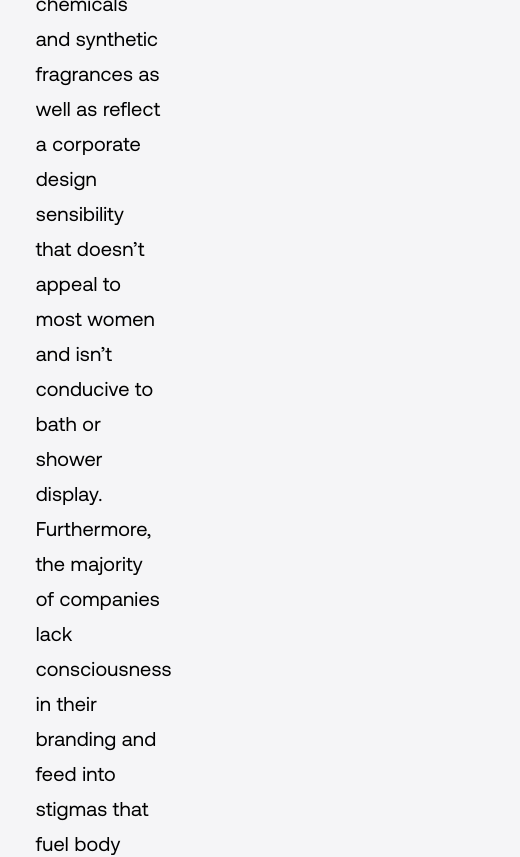
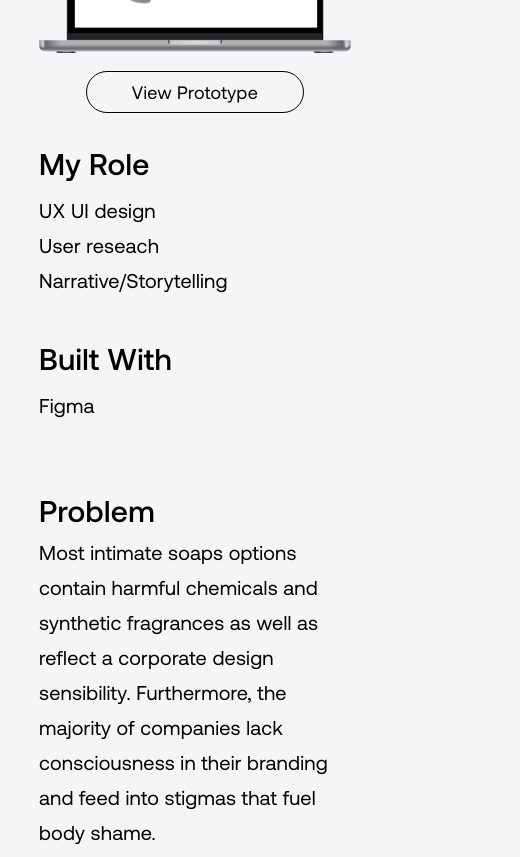
Before and after one commit to sophiehomer/react_portfolio, a React (Create React App) app: page /femme_dept in a window 390 px wide. Shown: the part 940-1797 px from the top of the page, 520 px wide, since content can reach past the window. Built offline with nearby package versions, Linux system fonts and the light colour scheme.

Commit message:
landing page and femme dept media queries, responsive

```diff
--- a/src/components/Portfolio/index.js
+++ b/src/components/Portfolio/index.js
@@ -49,9 +49,9 @@ const Portfolio = () => {
     </section>
 
       <section className="dinnerDrinksContainer">
-          <div className="app">
+          <div className="dinnerDrinksApp">
             <Link to="/dinner_drinks" className="dinnerDrinkImageLink">
-              <img src={dinnerDrinks } className="dinnerDrinksImg" alt="dinnerDrinks"/>
+              <img src={dinnerDrinks} className="dinnerDrinksImg" alt="dinnerDrinks"/>
             </Link>
           </div>
           <div className="ddProductAndRole">
--- a/src/index.css
+++ b/src/index.css
@@ -2,10 +2,10 @@
 body {
   margin: 0;
   font-family: aeonik-regular, sans-serif;
-  /* font-family: system-ui, -apple-system, BlinkMacSystemFont, 'Segoe UI', Roboto, Oxygen, Ubuntu, Cantarell, 'Open Sans', 'Helvetica Neue', sans-serif; */
   position: relative;
   min-height: 100vh;
   background-color:#F5F5F7;
+  width: 100%;
 }
 
 /* -------------------------------- FONT FACE ------------------------------- */
@@ -214,9 +214,9 @@ body {
   text-decoration: underline;
 }
 
-section {
+/* section {
   width: 100%;
-}
+} */
 
 .kitContainer {
   display: flex;
@@ -257,13 +257,14 @@ section {
   margin-left: 2%;
 }
 
-.app {
+.kitApp {
   width: 70%;
 }
 
-.kitApp {
+.dinnerDrinksApp {
   width: 70%;
 }
+
 
 .appSummary {
   display: flex;
@@ -875,63 +876,149 @@ footer {
   padding-top: 3%;
   padding-bottom: 1%;
 }
-/* ------------------------------- MEDIA QUERY ------------------------------ */
 
+/* ---------------------------------- ABOUT MEDIA QUERIES --------------------------------- */
 @media only screen and (max-width: 1148px) {
   .aboutText {
-    width: 70%;
+    width: 100%;
+  }
+}
+
+@media only screen and (max-width: 900px) {
+.dinnerDrinksApp,
+.kitApp,
+.femmeDeptApp {
+  width: 100%;
+  }
+}
+
+@media only screen and (max-width: 654px) {
+  .title {
+    font-size: 70px
   }
 
-  /* .aboutImg {
-    min-width: 32%;
-   } */
+  .introText {
+    font-size: 40px;
+  }
 }
 
-@media only screen and (max-width: 980px) {
- .aboutImg {
-  object-fit: contain;
-
- }
-}
-
-/* @media only screen and (max-width: 921px) {
-  .aboutImg {
-   min-width: 32%
-  }
- } */
-
-@media only screen and (max-width: 900px) {
-  .aboutContent {
-    flex-direction: column;
-    width: 108%;
-    align-items: center;
-    padding-top: 5%
+@media only screen and (max-width: 569px) {
+  .title {
+    font-size: 60px
   }
 
-  .aboutImg {
-    width: 100%;
-    padding-bottom: 5%;
+  .introText {
+    font-size: 35px;
   }
 
   .aboutText {
-    width: 100%;
-  }
-
-  .header {
-    margin-right: -10%;
-  }
-
-}
-
-@media only screen and (max-width: 450px) {
-  .sophieHomer{
-    padding-left: 2%;
-    padding-right: 2%;
+    font-size: 20px;
   }
 }
 
-@media only screen and (max-width: 380px) {
-  .header {
-    margin-right: -20%;
+@media only screen and (max-width: 479px) {
+  .title {
+    font-size: 50px;
+    padding-bottom: 4%
+  }
+
+  .introText {
+    font-size: 25px;
+  }
+
+  .aboutText {
+    font-size: 18px;
   }
 }
+
+@media only screen and (max-width: 399px) {
+  .title {
+    font-size: 40px
+  }
+}
+
+/* -------------------------- FEMME DEPT MEDIA QUERIES ------------------------- */
+@media only screen and (max-width: 900px) {
+ .summaryAndImageContainer {
+  display: flex;
+  flex-direction:column;
+  justify-content: center;
+  align-items: center;
+ }
+
+ .summaryContainer {
+  width: 80%;
+ }
+
+ .productImageContainer {
+  width: 80%;
+ }
+ .prototypeButtonContainer {
+  display: flex;
+  flex-direction: row;
+  justify-content: center;
+  padding-top: 4%;
+  margin-left: 0;
+ }
+
+ .femmeDeptSummary {
+  margin-bottom: 4%;
+ }
+
+ .femmeDeptRoleAndTechnology {
+  display: flex;
+  flex-direction: column;
+ }
+
+ .femmeDeptTechnology {
+  padding: 0;
+ }
+
+ .problemContainer,
+ .solutionContainer,
+ .researchContainer {
+  display: flex;
+  flex-direction: column;
+  align-items: flex-start;
+  margin-left: 10%;
+ }
+
+ .problemSummary,
+ .solutionSummary,
+.researchSummary {
+  width: 85%;
+ }
+
+ .problem,
+ .solution,
+ .research {
+  margin-bottom: 2%;
+  font-size: 30px;
+  font-family: aeonik-medium, sans-serif;
+ }
+
+ .competitiveAnalysisContainer {
+  display: flex;
+  flex-direction: column;
+  align-items: flex-start;
+  margin-left: 10%;
+ }
+
+ .competitiveAnalysisImg,
+ .basicDesignElementsImg {
+  width: 80%;
+ }
+
+ .basicDesignElementsContainer {
+  display: flex;
+  flex-direction: column;
+  align-items: flex-start;
+  margin-left: 10%;
+ }
+
+ .competitiveAnalysis,
+ .basicDesignElements {
+  margin-bottom: 4%;
+  font-size: 30px;
+ }
+}
```
